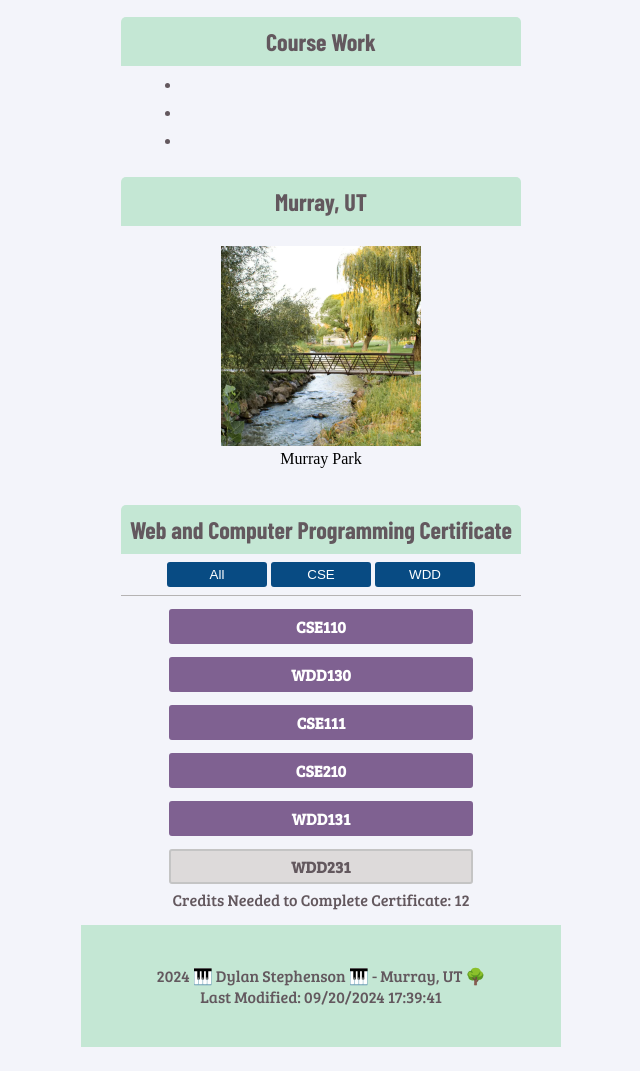
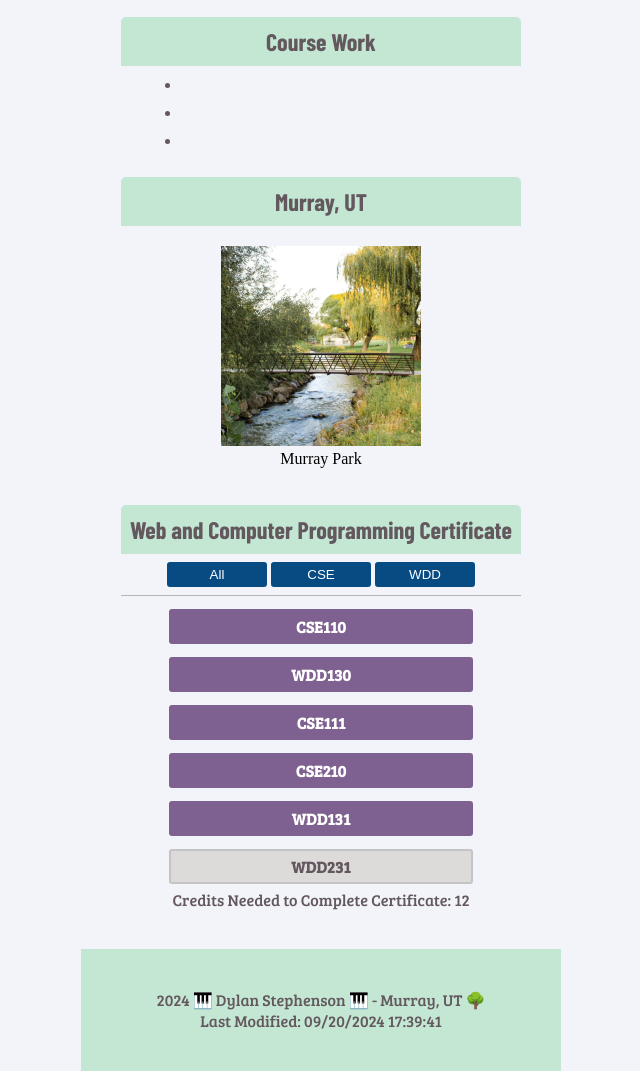
Before and after one commit to dylanstephenson/wdd231, a plain HTML site: page index.html in a window 1280 px wide. Shown: the part 199-1270 px from the top of the page, without its empty margins (319-959 px from the left). Before the commit the page ends 1246 px from the top, so only its background shows below. Drawn offline with nearby package versions, Linux system fonts and the light colour scheme; a web font is replaced by a local one.

Commit message:
adjusted certificate box view height

```diff
--- a/styles/main.css
+++ b/styles/main.css
@@ -143,7 +143,7 @@ h2 {
 }
 
 #certificate-box {
-  height: 50vh;
+  height: 53vh;
 }
 #filter-buttons {
   margin-top: 8px;
```
